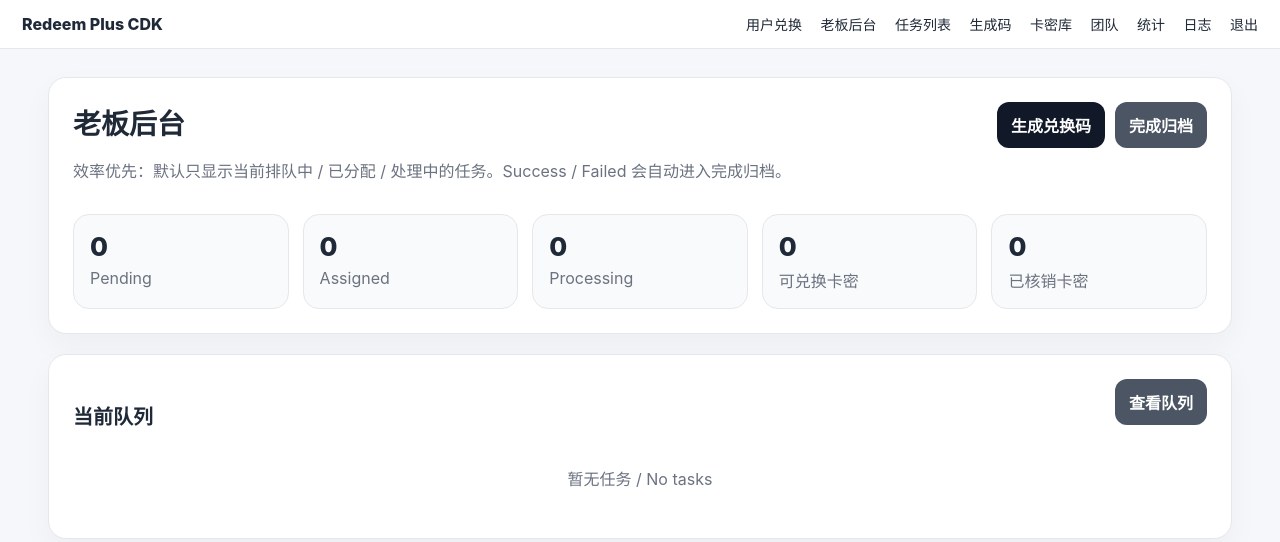
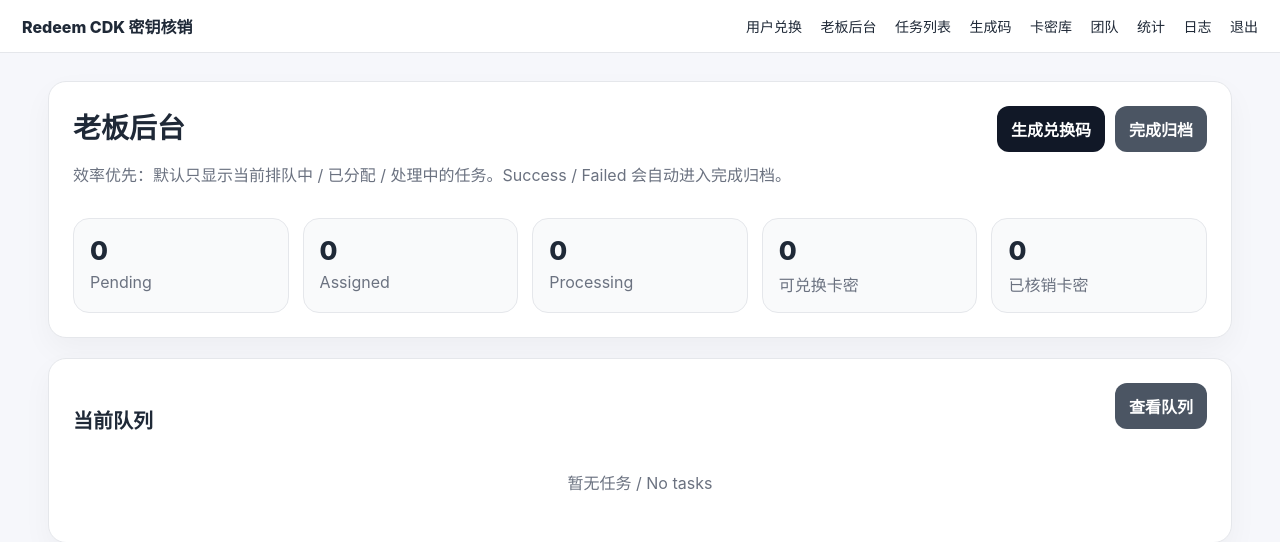
Before and after one commit to chennuo2233-png/vip-cdk-center, a Flask app: page /FenYi in a window 1280 px wide. Shown: the top 542 px of the page. Run offline with Flask 3, Linux system fonts and the light colour scheme; the visitor is signed in with stand-in values (Sample User, id 1); data comes from the database, SQL or seed files in the repository; data that the repository does not hold is empty.

Commit message:
Update base.html

```diff
--- a/templates/base.html
+++ b/templates/base.html
@@ -8,7 +8,7 @@
 </head>
 <body>
   <header class="topbar">
-    <div class="brand">Redeem Plus CDK</div>
+    <div class="brand">Redeem CDK 密钥核销</div>
     <nav>
       <a href="{{ url_for('redeem') }}">用户兑换</a>
       {% if current_user %}
```
